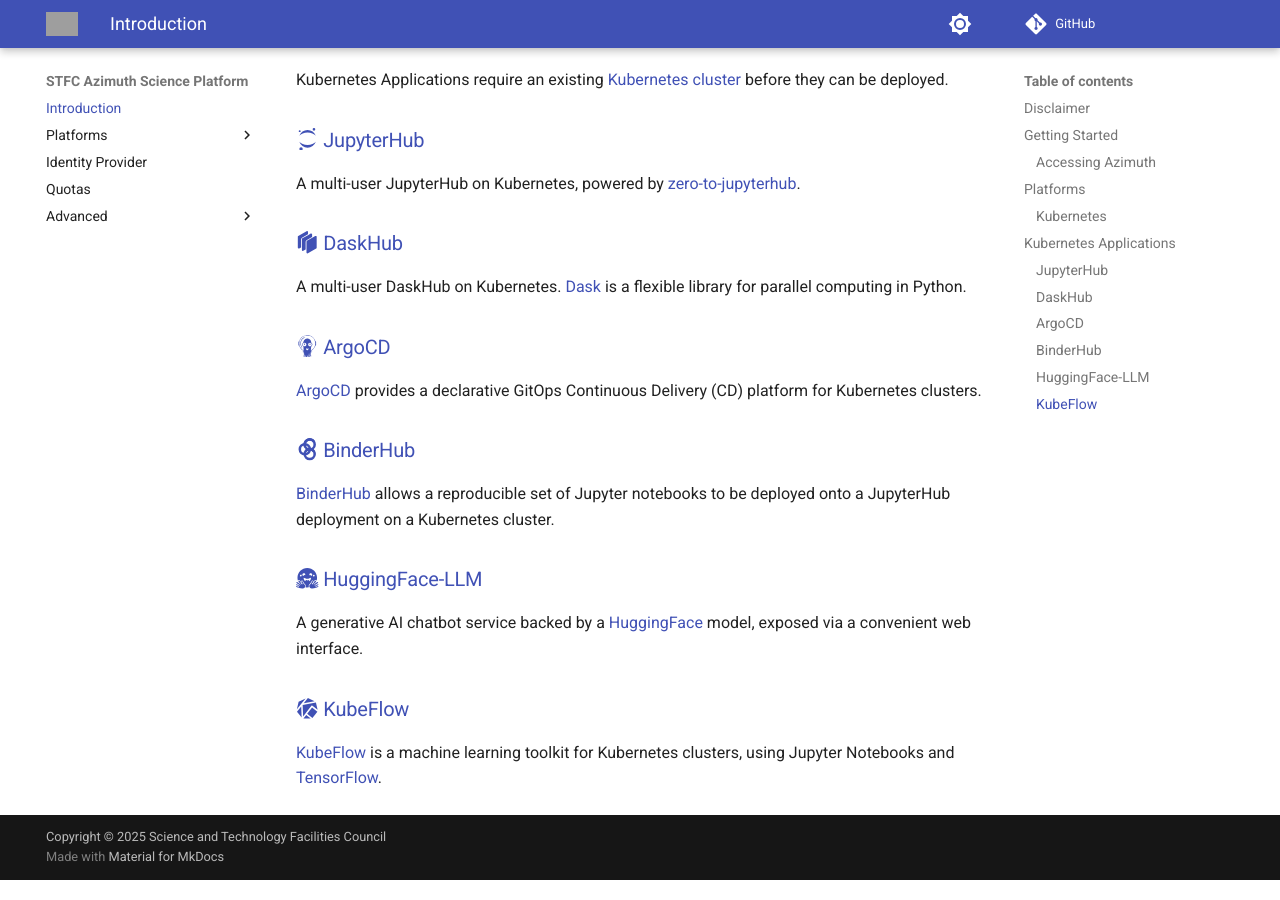
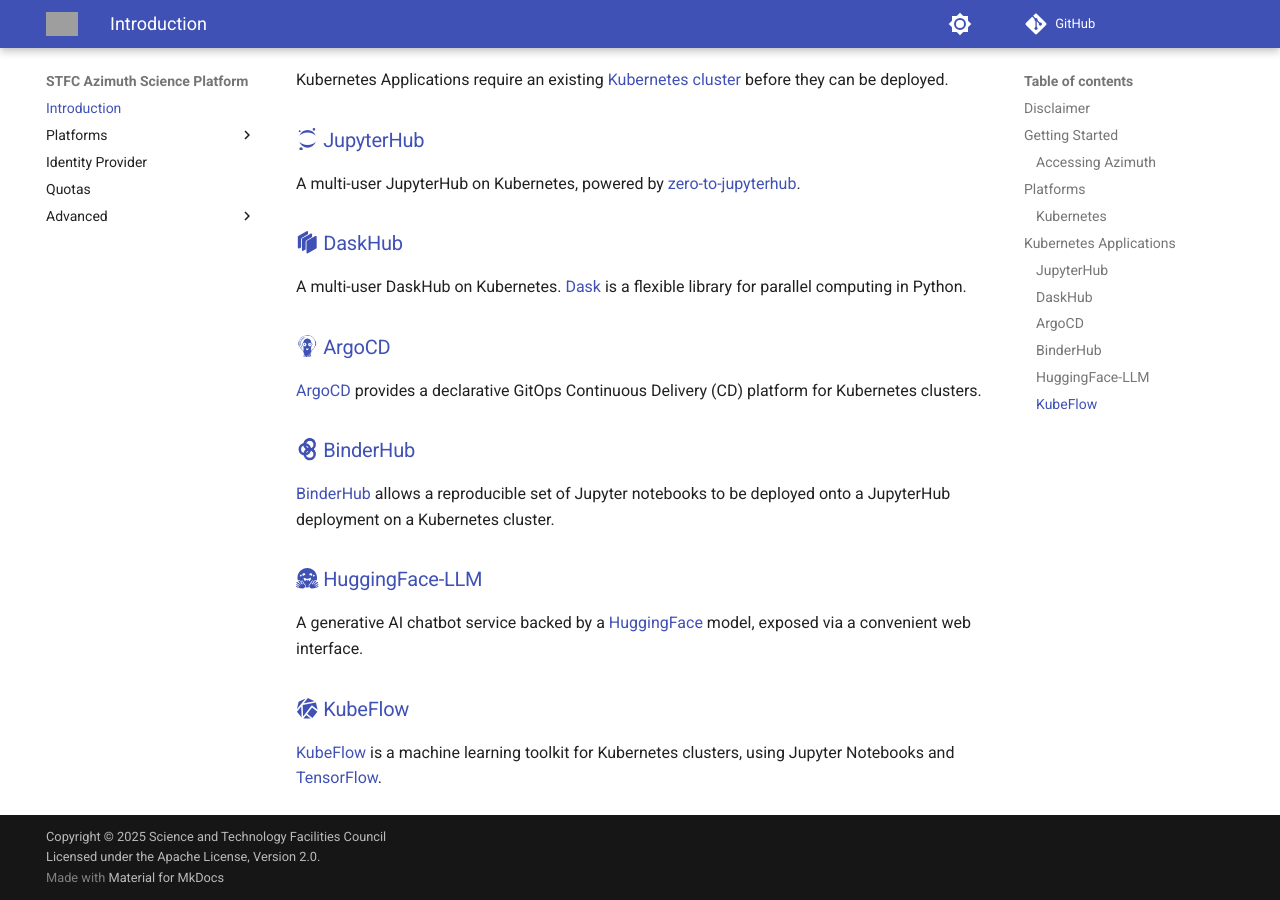
Before and after one commit to stfc/cloud-azimuth-user-docs, an MkDocs documentation site: the page built from docs/index.md, in a window 1280 px wide and 900 px high, scrolled down 2459 px. Built offline with MkDocs 1.6.1 and Material for MkDocs 9.7.7, drawn with Linux system fonts in a browser that asks for light colours; comment, search, counter and statistics services are not loaded; grey boxes are pictures that could not be loaded.

Commit message:
Update license information

```diff
--- a/mkdocs.yml
+++ b/mkdocs.yml
@@ -2,6 +2,7 @@
 repo_url: https://github.com/AlexCK-STFC/azimuth-user-docs
 copyright: |
   Copyright &copy; 2025 Science and Technology Facilities Council</br>
+  Licensed under the Apache License, Version 2.0.
 edit_uri: ''
 nav:
   - 'Introduction': 'index.md'
```
